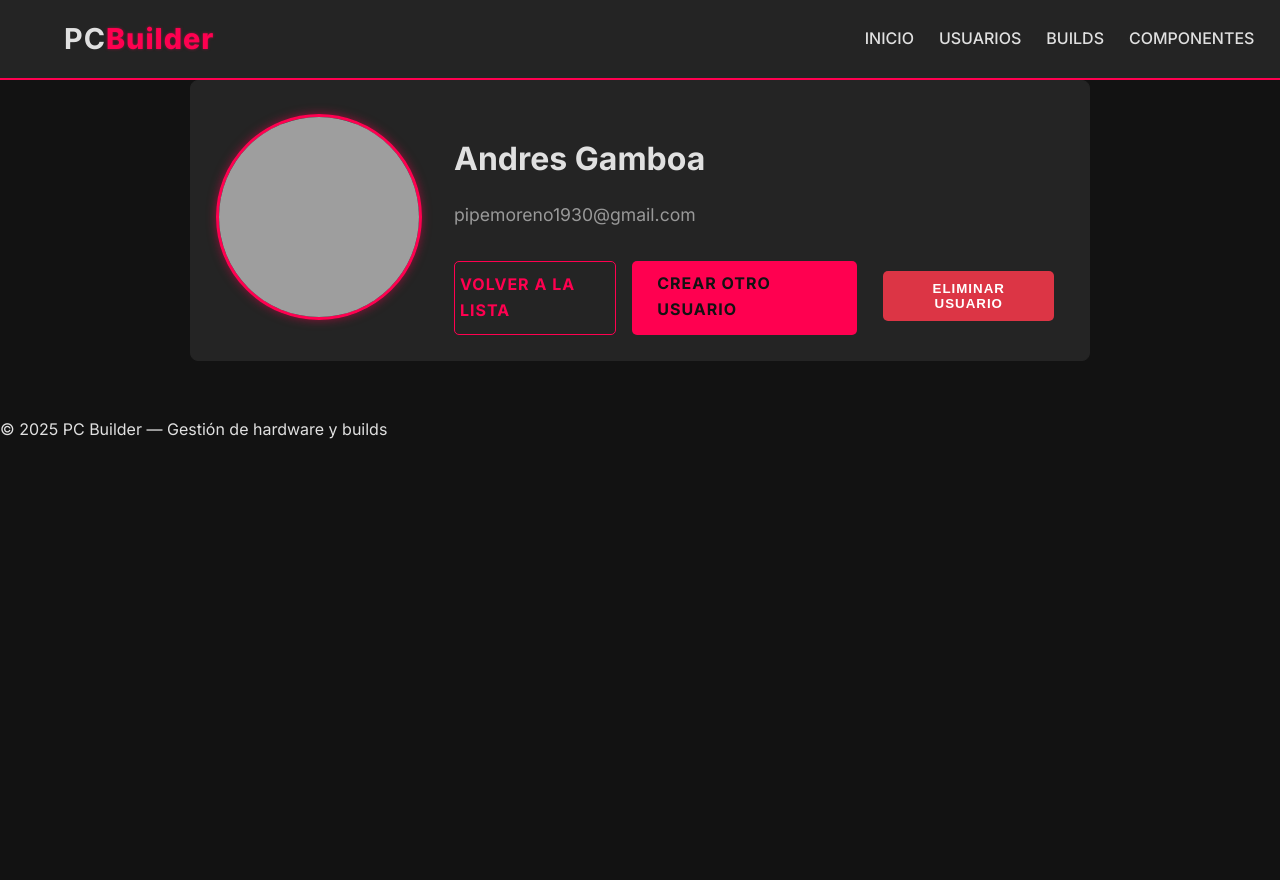
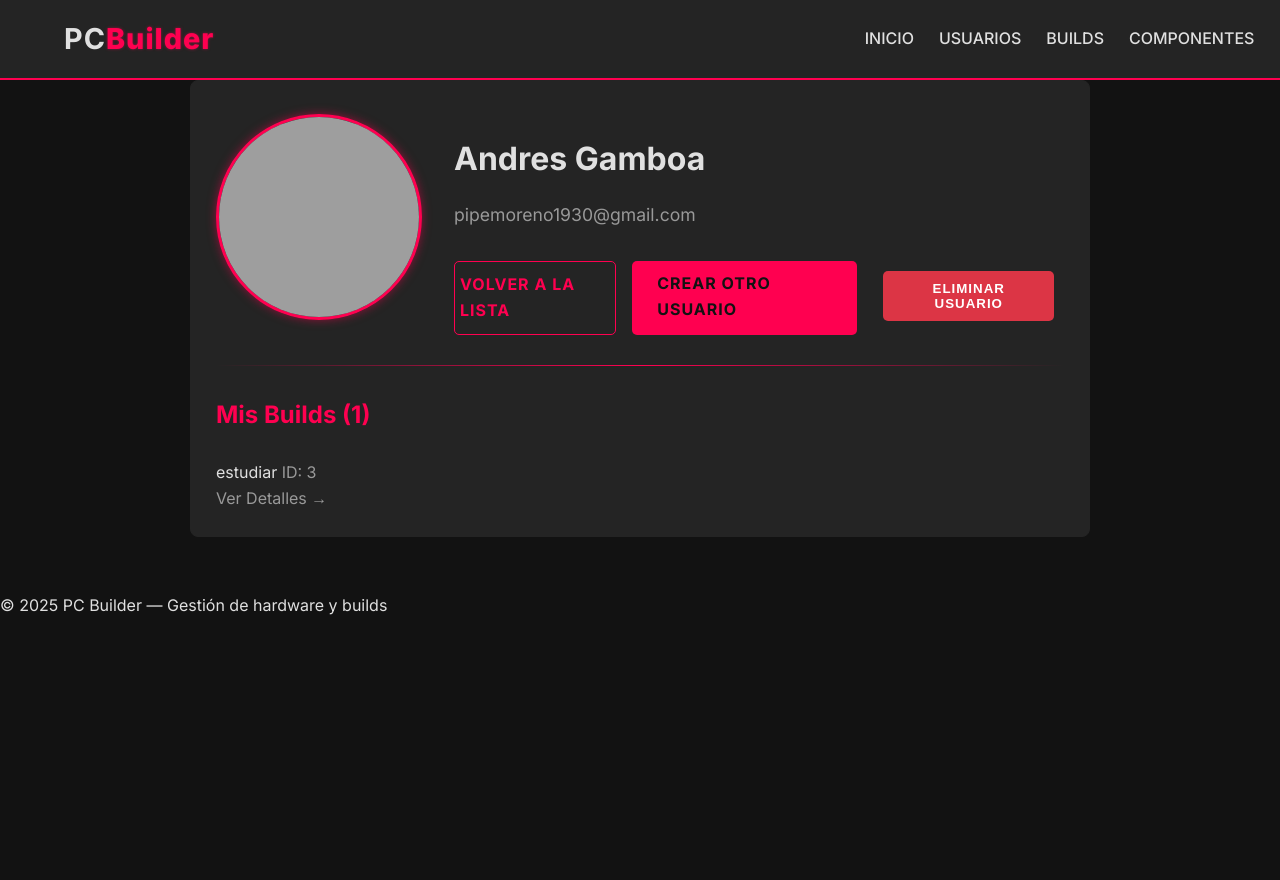
Before and after one commit to Flork1s/ProyectoSoftware, a FastAPI app: page /users/1 in a window 1280 px wide. Run offline with FastAPI, Linux system fonts and the light colour scheme; grey boxes are pictures that could not be loaded.

Commit message:
se agrego que en la parte de usuario se puedan ver las builds que tiene

```diff
--- a/templates/users/user_detail.html
+++ b/templates/users/user_detail.html
@@ -29,6 +29,30 @@
                 </div>
             </div>
         </div>
+
+        <hr class="divider">
+
+        <div class="user-builds-section">
+            <h3 class="list-title" style="text-align: left;">Mis Builds ({{ user.builds|length }})</h3>
+            {% if user.builds %}
+            <div class="builds-grid-compact">
+                {% for build in user.builds %}
+                <div class="build-card-compact">
+                    <div class="build-info">
+                        <a href="/builds/{{ build.id }}" class="build-link-title">{{ build.name }}</a>
+                        <span class="text-muted">ID: {{ build.id }}</span>
+                    </div>
+                    <div class="build-actions">
+                        <a href="/builds/{{ build.id }}" class="btn-link">Ver Detalles →</a>
+                    </div>
+                </div>
+                {% endfor %}
+            </div>
+            {% else %}
+            <p class="text-muted no-data-message">Este usuario no tiene builds creadas aún.</p>
+            <a href="/builds/new" class="btn-primary" style="margin-top: 1rem; display: inline-block;">Crear Nueva Build</a>
+            {% endif %}
+        </div>
     </div>
 </div>
 {% endblock %}
```
